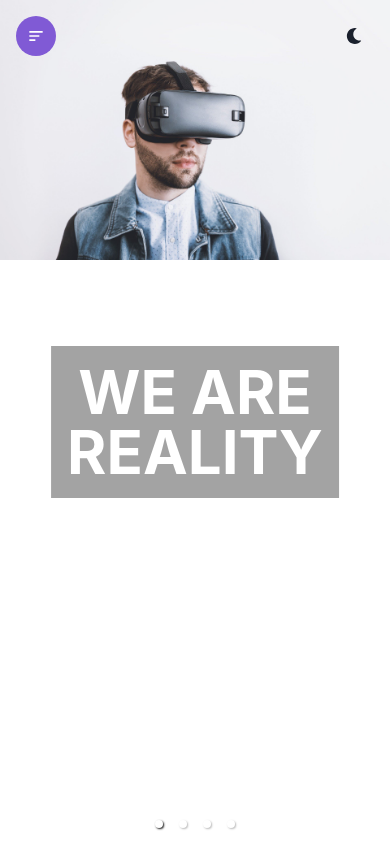
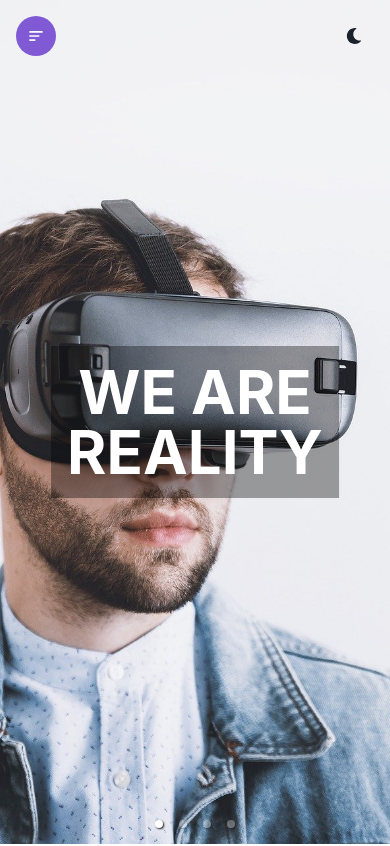
Before and after one commit to utkarsh0903/video-hub, a React (Create React App) app: page / in a window 390 px wide. Shown: the top 846 px of the page. Built offline with nearby package versions, Linux system fonts and the light colour scheme.

Commit message:
Img Responsive done

```diff
--- a/src/components/Home.jsx
+++ b/src/components/Home.jsx
@@ -65,19 +65,19 @@ const MyCarousel = () => (
     showThumbs={false}
     showArrows={false} >
         <Box w={'full'} h={'100vh'}>
-            <Image src={Img1}/>
+            <Image src={Img1} h={'full'} w={'full'} objectFit={'cover'}/>
             <Heading bgColor={'blackAlpha.500'} color={'white'} {...headingOptions}>We Are Reality</Heading>
         </Box>
         <Box w={'full'} h={'100vh'}>
-            <Image src={Img2}/>
+            <Image src={Img2} h={'full'} w={'full'} objectFit={'cover'}/>
             <Heading bgColor={'whiteAlpha.900'} color={'black'} {...headingOptions}>Gaming is Life</Heading>
         </Box>
         <Box w={'full'} h={'100vh'}>
-            <Image src={Img3}/>
+            <Image src={Img3} h={'full'} w={'full'} objectFit={'cover'}/>
             <Heading bgColor={'whiteAlpha.600'} color={'black'} {...headingOptions}>Gaming Console</Heading>
         </Box>
         <Box w={'full'} h={'100vh'}>
-            <Image src={Img4}/>
+            <Image src={Img4} h={'full'} w={'full'} objectFit={'cover'}/>
             <Heading bgColor={'whiteAlpha.600'} color={'black'} {...headingOptions}>Moon Shine</Heading>
         </Box>
     </Carousel>
```
